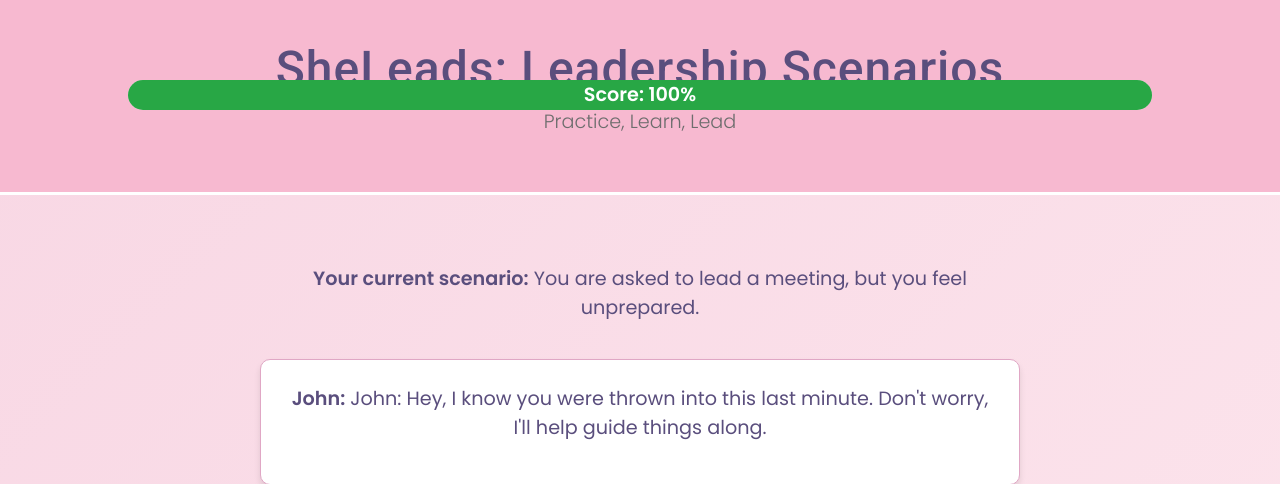
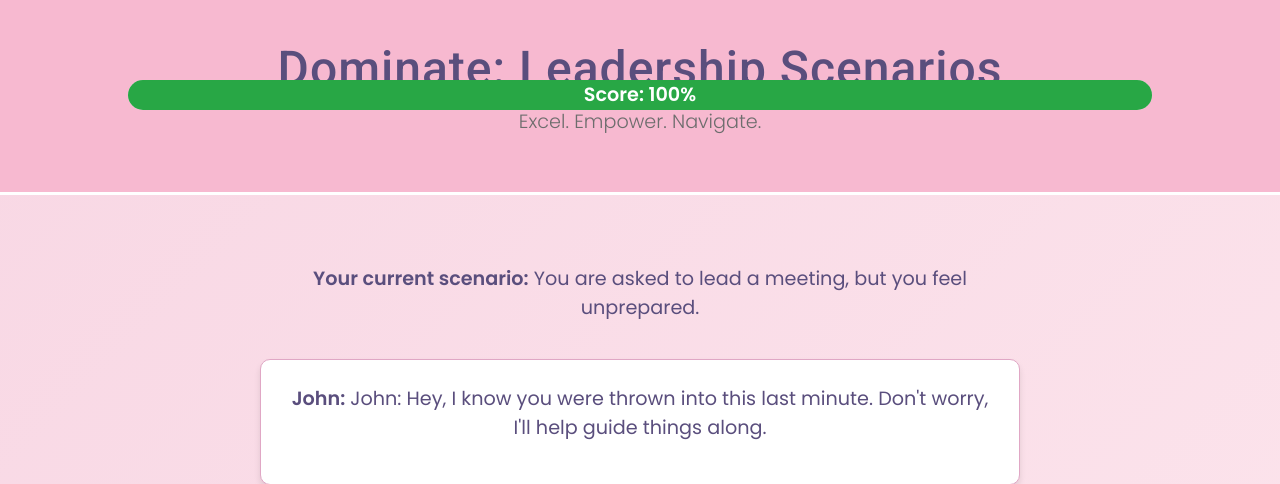
Before and after one commit to markkamuya/sheleads, a Flask app: page /scenario/1 in a window 1280 px wide. Shown: the top 484 px of the page. Run offline with Flask 3, Linux system fonts and the light colour scheme.

Commit message:
Update scenario.html

```diff
--- a/templates/scenario.html
+++ b/templates/scenario.html
@@ -195,8 +195,8 @@
 <body>
 
 <header>
-    <h1>SheLeads: Leadership Scenarios</h1>
-    <p>Practice, Learn, Lead</p>
+    <h1>Dominate: Leadership Scenarios</h1>
+    <p>Excel. Empower. Navigate.</p>
 </header>
 
 <div class="container">
```
